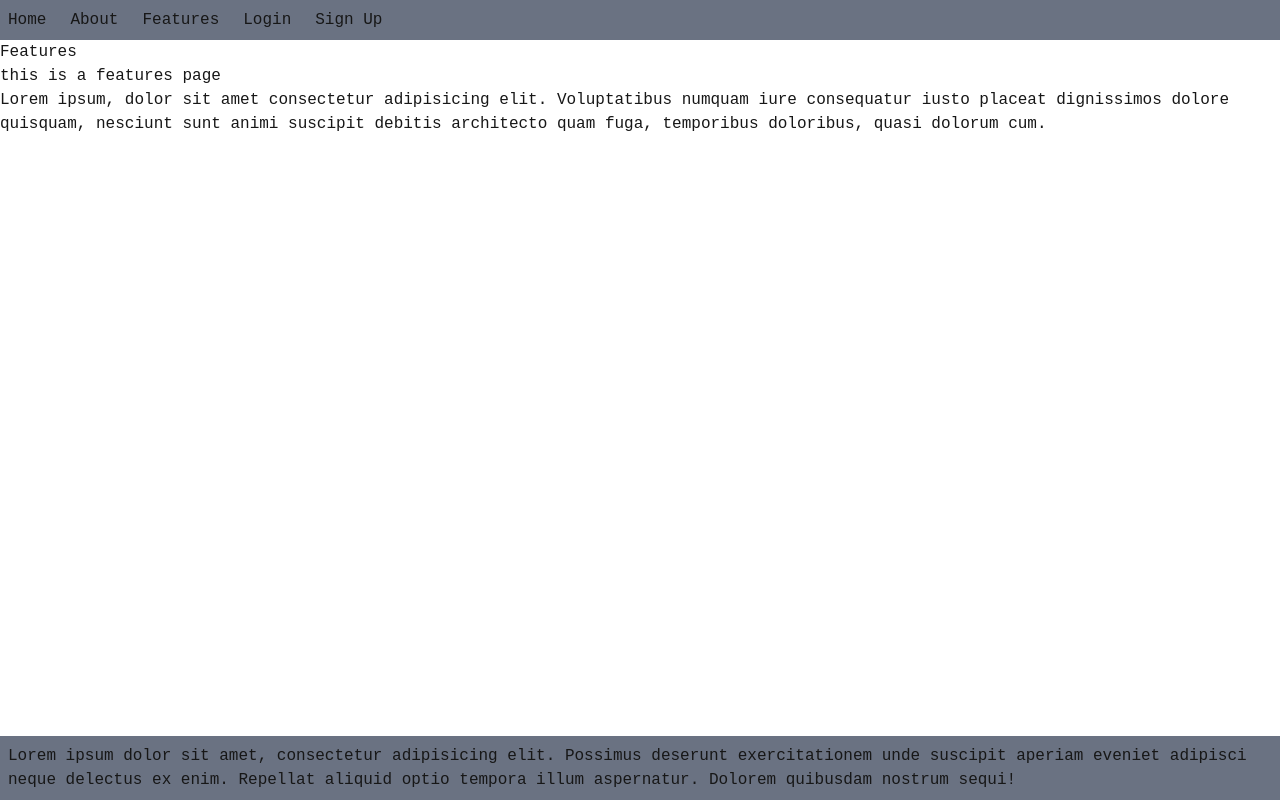
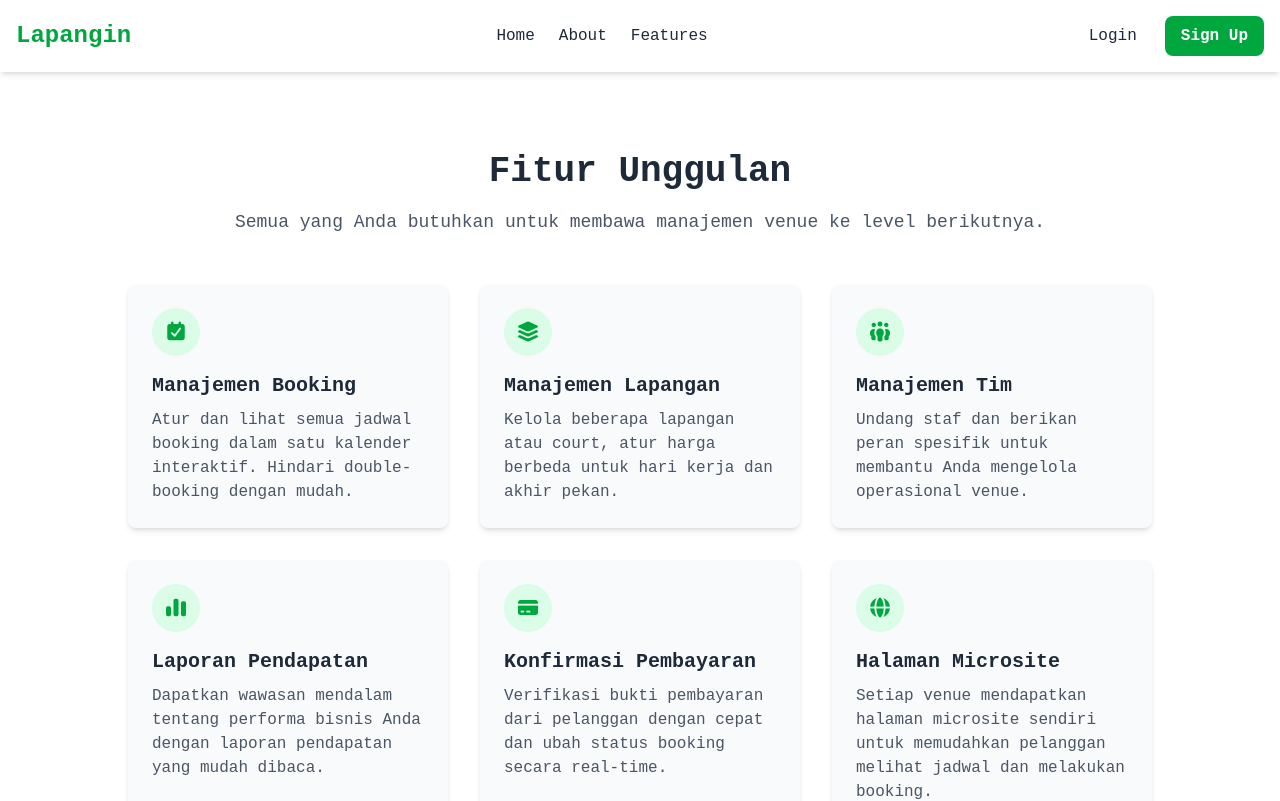
Before and after one commit to kindaMid72/Lapangin, a Next.js app in the folder lapangin-apps/: page /Features in a window 1280 px wide. Shown: the top 801 px of the page. Built offline with nearby package versions, Linux system fonts and the light colour scheme.

Commit message:
deploy-6

```diff
--- a/lapangin-apps/src/app/(Landing_Page)/About/page.jsx
+++ b/lapangin-apps/src/app/(Landing_Page)/About/page.jsx
@@ -4,9 +4,13 @@ export const metadata = {
 
 export default function About() {
     return (
-        <>
-            <h1>This is about page</h1>
-            <p>Lorem ipsum dolor sit amet consectetur adipisicing elit. Ipsam repudiandae magnam fugiat quasi deserunt? Aperiam doloribus, impedit, odio voluptas placeat vitae ad asperiores beatae quaerat quasi quis? Nulla, totam voluptas?</p>
-        </>
+        <div className="max-w-4xl mx-auto py-12">
+            <h1 className="text-4xl font-extrabold text-center mb-8">Tentang Lapangin</h1>
+            <div className="space-y-6 text-gray-600 dark:text-gray-400 text-lg">
+                <p>Lapangin lahir dari kebutuhan untuk menyederhanakan kompleksitas manajemen venue olahraga. Kami melihat para pemilik dan manajer venue menghabiskan terlalu banyak waktu untuk tugas administratif yang berulang, seperti mencatat booking secara manual, mengatur jadwal staf, dan merekap pendapatan.</p>
+                <p>Misi kami adalah menyediakan sebuah platform yang intuitif, kuat, dan terintegrasi yang memungkinkan Anda untuk fokus pada hal yang paling penting: memberikan pengalaman terbaik bagi pelanggan Anda dan mengembangkan bisnis Anda.</p>
+                <p>Dengan Lapangin, kami percaya bahwa setiap pemilik CourtSpace, besar maupun kecil, dapat mengelola operasional mereka dengan efisiensi sekelas profesional.</p>
+            </div>
+        </div>
     );
 }
--- a/lapangin-apps/src/app/(Landing_Page)/Features/page.jsx
+++ b/lapangin-apps/src/app/(Landing_Page)/Features/page.jsx
@@ -1,10 +1,30 @@
+const featuresList = [
+    { icon: 'fa-calendar-check', title: 'Manajemen Booking', description: 'Atur dan lihat semua jadwal booking dalam satu kalender interaktif. Hindari double-booking dengan mudah.' },
+    { icon: 'fa-layer-group', title: 'Manajemen Lapangan', description: 'Kelola beberapa lapangan atau court, atur harga berbeda untuk hari kerja dan akhir pekan.' },
+    { icon: 'fa-people-group', title: 'Manajemen Tim', description: 'Undang staf dan berikan peran spesifik untuk membantu Anda mengelola operasional venue.' },
+    { icon: 'fa-chart-simple', title: 'Laporan Pendapatan', description: 'Dapatkan wawasan mendalam tentang performa bisnis Anda dengan laporan pendapatan yang mudah dibaca.' },
+    { icon: 'fa-credit-card', title: 'Konfirmasi Pembayaran', description: 'Verifikasi bukti pembayaran dari pelanggan dengan cepat dan ubah status booking secara real-time.' },
+    { icon: 'fa-globe', title: 'Halaman Microsite', description: 'Setiap venue mendapatkan halaman microsite sendiri untuk memudahkan pelanggan melihat jadwal dan melakukan booking.' },
+];
 
-export default function Features(){
+export default function Features() {
     return (
-        <>
-            <h1>Features</h1>
-            <p>this is a features page</p>
-            <p>Lorem ipsum, dolor sit amet consectetur adipisicing elit. Voluptatibus numquam iure consequatur iusto placeat dignissimos dolore quisquam, nesciunt sunt animi suscipit debitis architecto quam fuga, temporibus doloribus, quasi dolorum cum.</p>
-        </>
+        <div className="max-w-5xl mx-auto py-12">
+            <div className="text-center mb-12">
+                <h1 className="text-4xl font-extrabold">Fitur Unggulan</h1>
+                <p className="mt-4 text-lg text-gray-600 dark:text-gray-400">Semua yang Anda butuhkan untuk membawa manajemen venue ke level berikutnya.</p>
+            </div>
+            <div className="grid md:grid-cols-2 lg:grid-cols-3 gap-8">
+                {featuresList.map((feature, index) => (
+                    <div key={index} className="bg-gray-50 dark:bg-gray-800 p-6 rounded-lg shadow-md hover:shadow-xl transition-shadow">
+                        <div className="flex items-center justify-center size-12 bg-green-100 dark:bg-green-900/50 rounded-full mb-4">
+                            <i className={`fa-solid ${feature.icon} text-xl text-green-600 dark:text-green-400`}></i>
+                        </div>
+                        <h3 className="text-xl font-bold mb-2">{feature.title}</h3>
+                        <p className="text-gray-600 dark:text-gray-400">{feature.description}</p>
+                    </div>
+                ))}
+            </div>
+        </div>
     );
 }
--- a/lapangin-apps/src/app/(Landing_Page)/layout.jsx
+++ b/lapangin-apps/src/app/(Landing_Page)/layout.jsx
@@ -1,24 +1,36 @@
 import Link from 'next/link'
 
-export default function Landing_PageLayout({children}){
+export default function Landing_PageLayout({ children }) {
     return (
-    <div>
-        {/* pop up element goes here */}
-        <header>
-          <nav>
-            <ul className="flex gap-2 bg-gray-500 [&_li]:p-2 [&_li]:cursor-pointer ">
-              <li ><Link href="/">Home</Link></li>
-              <li ><Link href='/About'>About</Link></li>
-              <li ><Link href='/Features'>Features</Link></li>
-              <li ><Link href='/login'>Login</Link></li>
-              <li ><Link href='/sign_in'>Sign Up</Link></li>
+        <div className="min-h-screen flex flex-col bg-white dark:bg-gray-900 text-gray-800 dark:text-gray-200 font-mono">
+            <header className="sticky top-0 z-50 bg-white/80 dark:bg-gray-900/80 backdrop-blur-lg shadow-md">
+                <nav className="container mx-auto flex items-center justify-between p-4">
+                    <Link href="/" className="text-2xl font-extrabold text-green-600">
+                        Lapangin
+                    </Link>
+                    <ul className="hidden md:flex items-center gap-6">
+                        <li><Link href="/" className="hover:text-green-500 transition-colors">Home</Link></li>
+                        <li><Link href='/About' className="hover:text-green-500 transition-colors">About</Link></li>
+                        <li><Link href='/Features' className="hover:text-green-500 transition-colors">Features</Link></li>
                     </ul>
+                    <div className="flex items-center gap-3">
+                        <Link href='/login' className="px-4 py-2 rounded-lg hover:bg-gray-100 dark:hover:bg-gray-800 transition-colors">
+                            Login
+                        </Link>
+                        <Link href='/sign_in' className="px-4 py-2 rounded-lg bg-green-600 text-white hover:bg-green-700 transition-colors font-semibold">
+                            Sign Up
+                        </Link>
+                    </div>
                 </nav>
             </header>
+
+            <main className="flex-grow container mx-auto p-4 md:p-8">
                 {children}
-        <footer>
-          <div className="bg-gray-500 p-2 absolute bottom-0">
-            <p>Lorem ipsum dolor sit amet, consectetur adipisicing elit. Possimus deserunt exercitationem unde suscipit aperiam eveniet adipisci neque delectus ex enim. Repellat aliquid optio tempora illum aspernatur. Dolorem quibusdam nostrum sequi!</p>
+            </main>
+
+            <footer className="bg-gray-100 dark:bg-gray-800 mt-12">
+                <div className="container mx-auto p-6 text-center text-gray-500 dark:text-gray-400">
+                    <p>&copy; {new Date().getFullYear()} Lapangin. All rights reserved.</p>
                 </div>
             </footer>
         </div>
--- a/lapangin-apps/src/app/(Landing_Page)/page.jsx
+++ b/lapangin-apps/src/app/(Landing_Page)/page.jsx
@@ -1,11 +1,27 @@
+import Link from "next/link";
 
 export default function Home() {
   return (
-   <>
-    <div>
-      <h1>Selamat Datang</h1>
-      <p>ini adalah landing page</p>
-    </div>
-   </>
+    <section className="text-center flex flex-col items-center justify-center py-16 md:py-24">
+      <div className="max-w-3xl">
+        <h1 className="text-4xl md:text-6xl font-extrabold tracking-tight">
+          Kelola <span className="text-green-500">CourtSpace</span> Anda,
+          <br />
+          Tanpa Ribet.
+        </h1>
+        <p className="mt-6 text-lg md:text-xl text-gray-600 dark:text-gray-400">
+          Lapangin adalah platform all-in-one untuk manajemen venue olahraga. Dari penjadwalan booking, manajemen tim, hingga laporan pendapatan, semua ada di satu tempat.
+        </p>
+        <div className="mt-10 flex flex-col sm:flex-row justify-center gap-4">
+          <Link href="/sign_in" className="px-8 py-4 bg-green-600 text-white font-bold rounded-lg text-lg hover:bg-green-700 transition-transform hover:scale-105">
+            Mulai Sekarang
+          </Link>
+          <Link href="/Features" className="px-8 py-4 bg-gray-200 dark:bg-gray-700 font-bold rounded-lg text-lg hover:bg-gray-300 dark:hover:bg-gray-600 transition-transform hover:scale-105">
+            Lihat Fitur
+          </Link>
+        </div>
+      </div>
+
+    </section>
   );
 }
--- a/lapangin-apps/src/features/components/MainAppNavbar.jsx
+++ b/lapangin-apps/src/features/components/MainAppNavbar.jsx
@@ -18,7 +18,7 @@ export default function NavBar() {
     const { user_id } = params;
 
     // state
-    const [selectedMenu, setSelectedMenu] = useState('dashboard');
+    const [selectedMenu, setSelectedMenu] = useState('bookings');
     const [showSiderBar, setShowSiderbar] = useState(false);
 
     // class ui element
```
Lines whose indentation alone changed are shown as unchanged.
